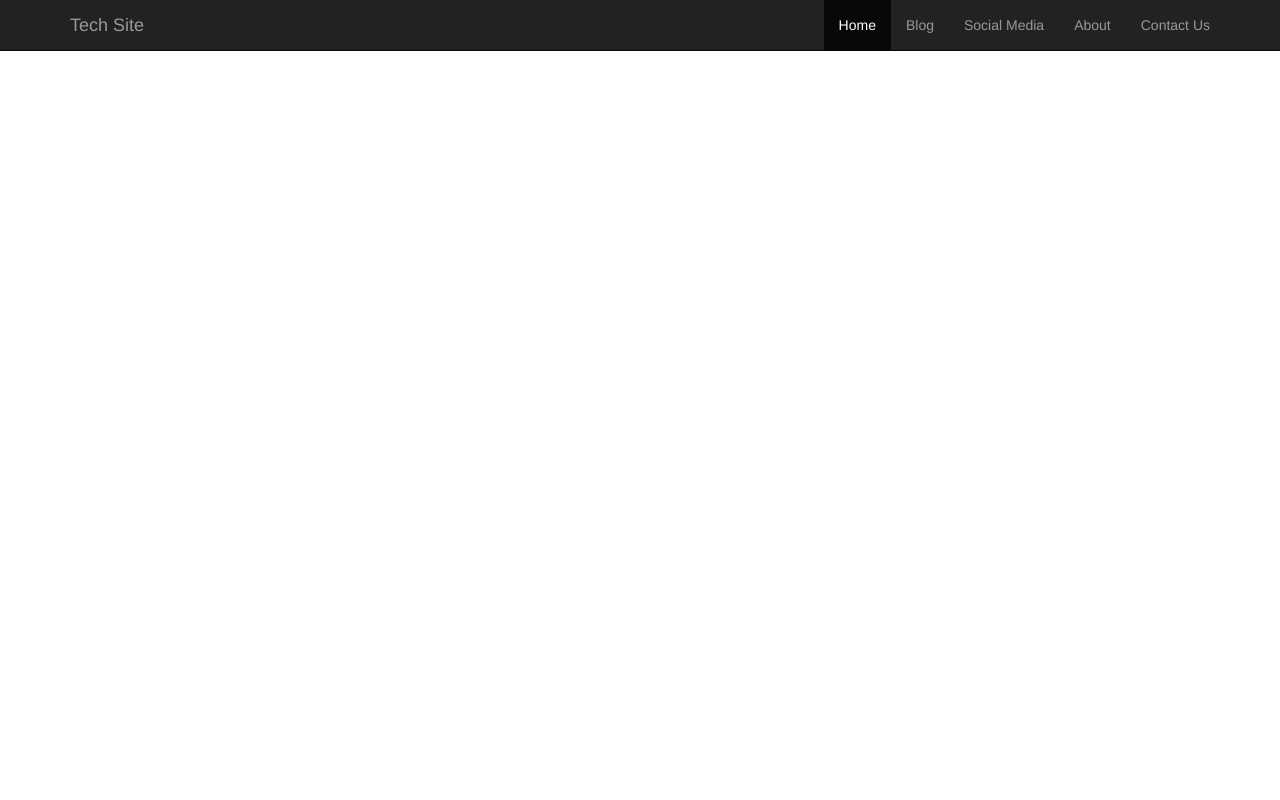
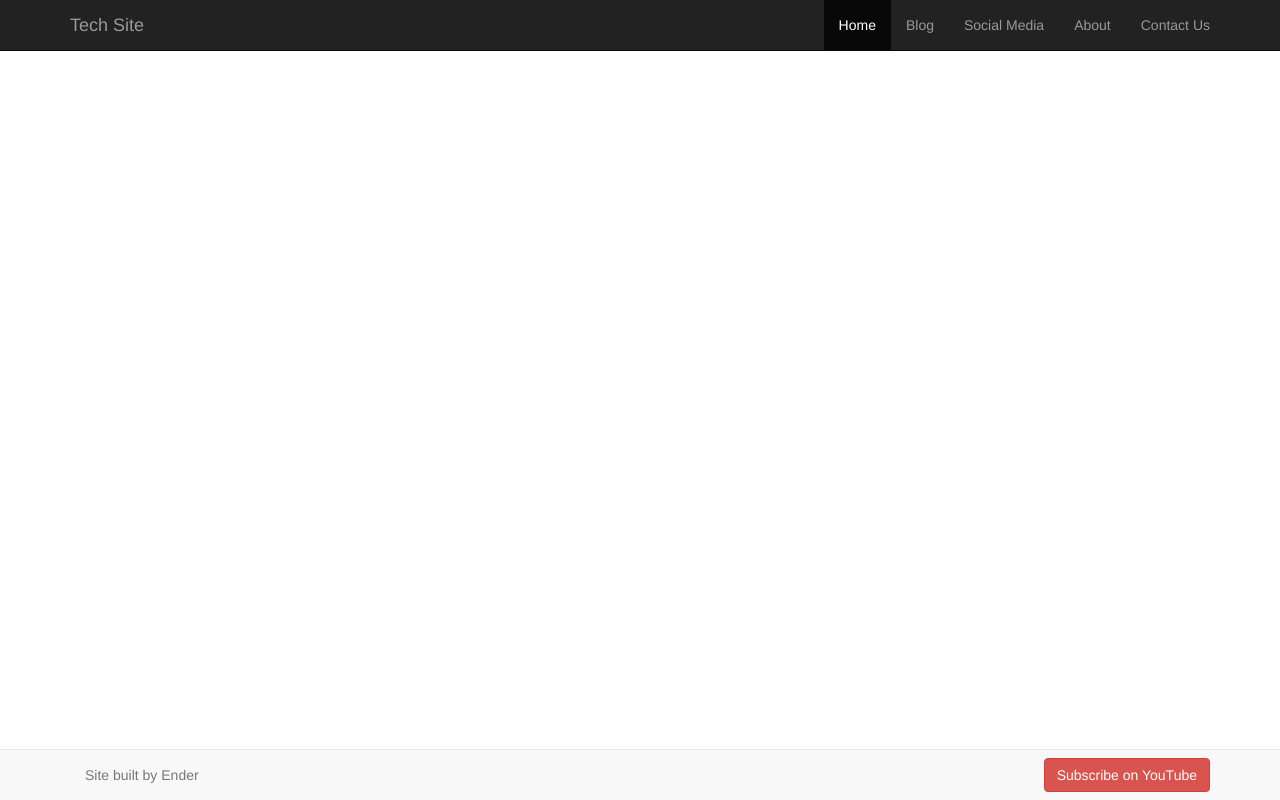
Before and after one commit to gqnelson/bootstraptutorial1, a plain HTML site: page index.html in a window 1280 px wide. Drawn offline with nearby package versions, Linux system fonts and the light colour scheme.

Commit message:
Finished Tutorial #3

```diff
--- a/index.html
+++ b/index.html
@@ -37,5 +37,11 @@
         </nav>
     </div>
 </div>
+<div class="navbar navbar-default navbar-fixed-bottom">
+    <div class="container">
+        <p class="navbar-text pull-left">Site built by Ender</p>
+        <a href="#" class="navbar-btn btn-danger btn pull-right">Subscribe on YouTube</a>
+    </div>
+</div>
 </body>
 </html>
```
